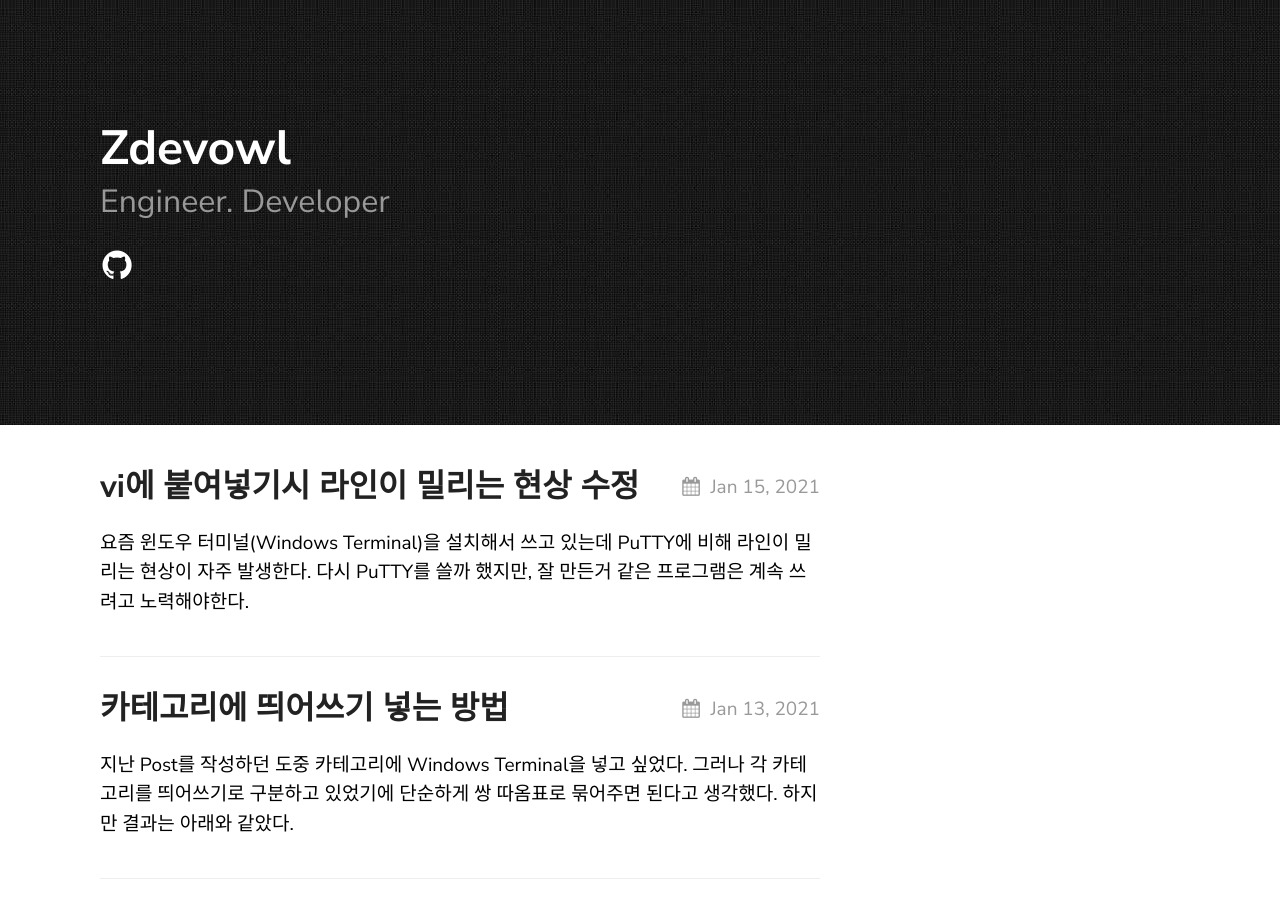
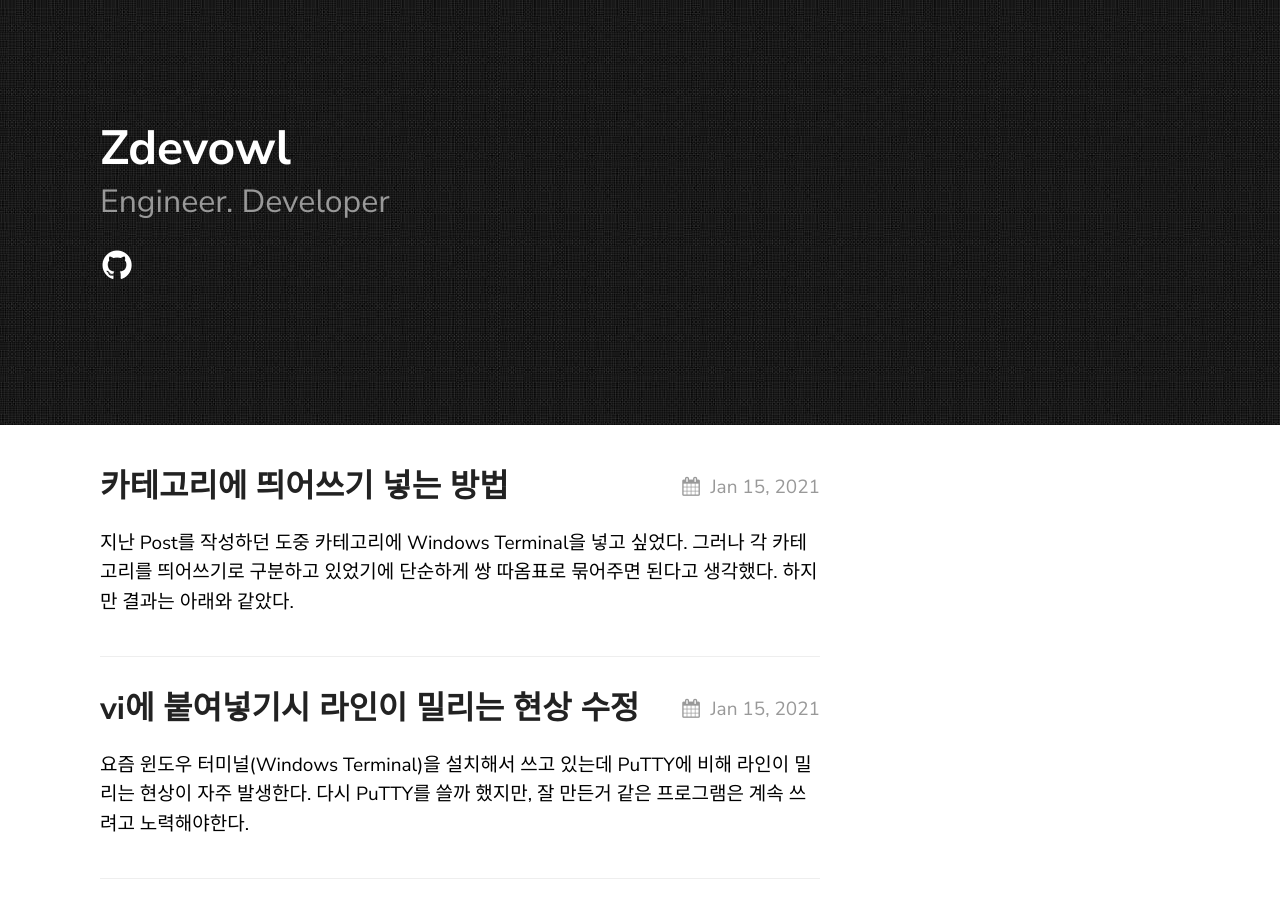
Before and after one commit to zdevowl/zdevowl.github.io, a Jekyll site: the page built from index.md, in a window 1280 px wide and 900 px high. Built offline with Jekyll 4.4.1, drawn with Linux system fonts in a browser that asks for light colours.

Commit message:
Update 2021-01-15-2-category-space.md

```diff
--- a/_posts/2021-01-15-2-category-space.md
+++ b/_posts/2021-01-15-2-category-space.md
@@ -2,7 +2,7 @@
 layout: post
 title:  "카테고리에 띄어쓰기 넣는 방법"
 description: 카테고리 섹션에 띄어쓰기 넣는 방법
-date:   2021-01-13 17:10:00 +0900
+date:   2021-01-15 17:00:00 +0900
 categories:
   - Blog
 ---
```
